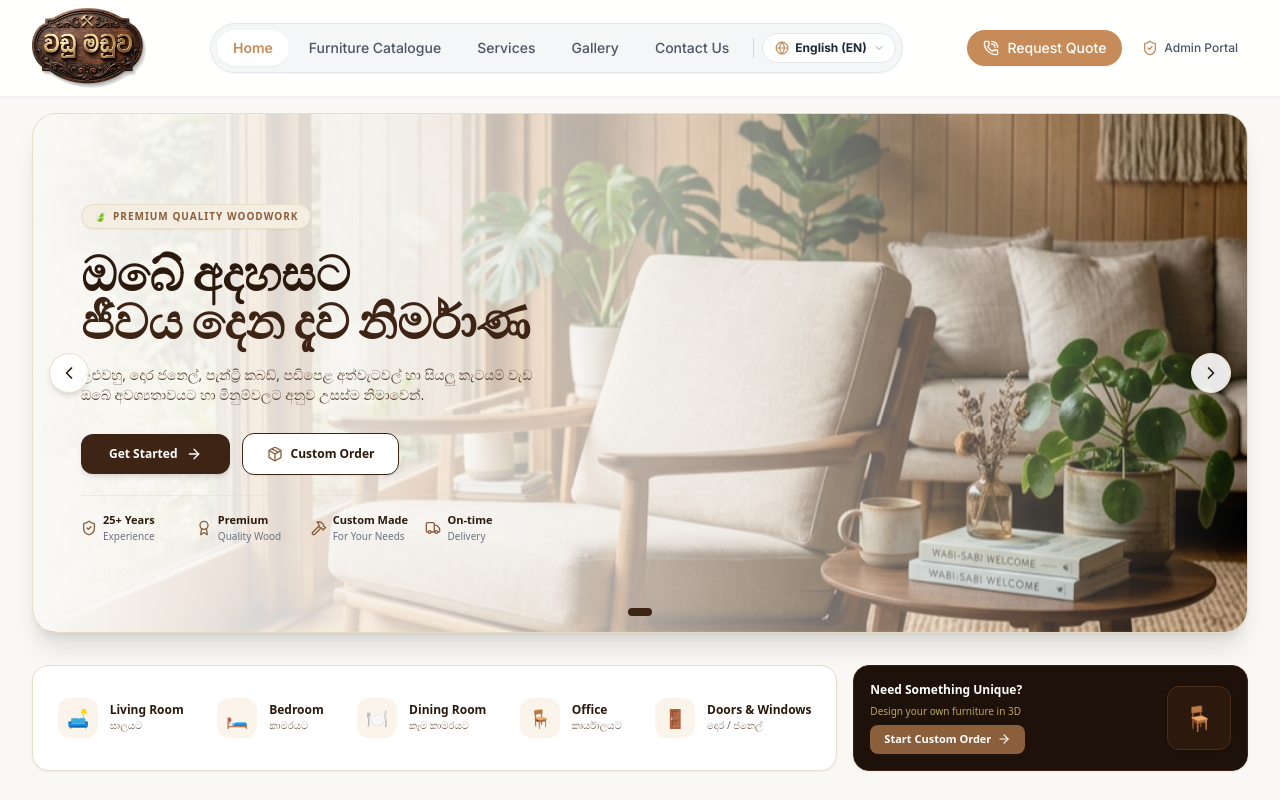
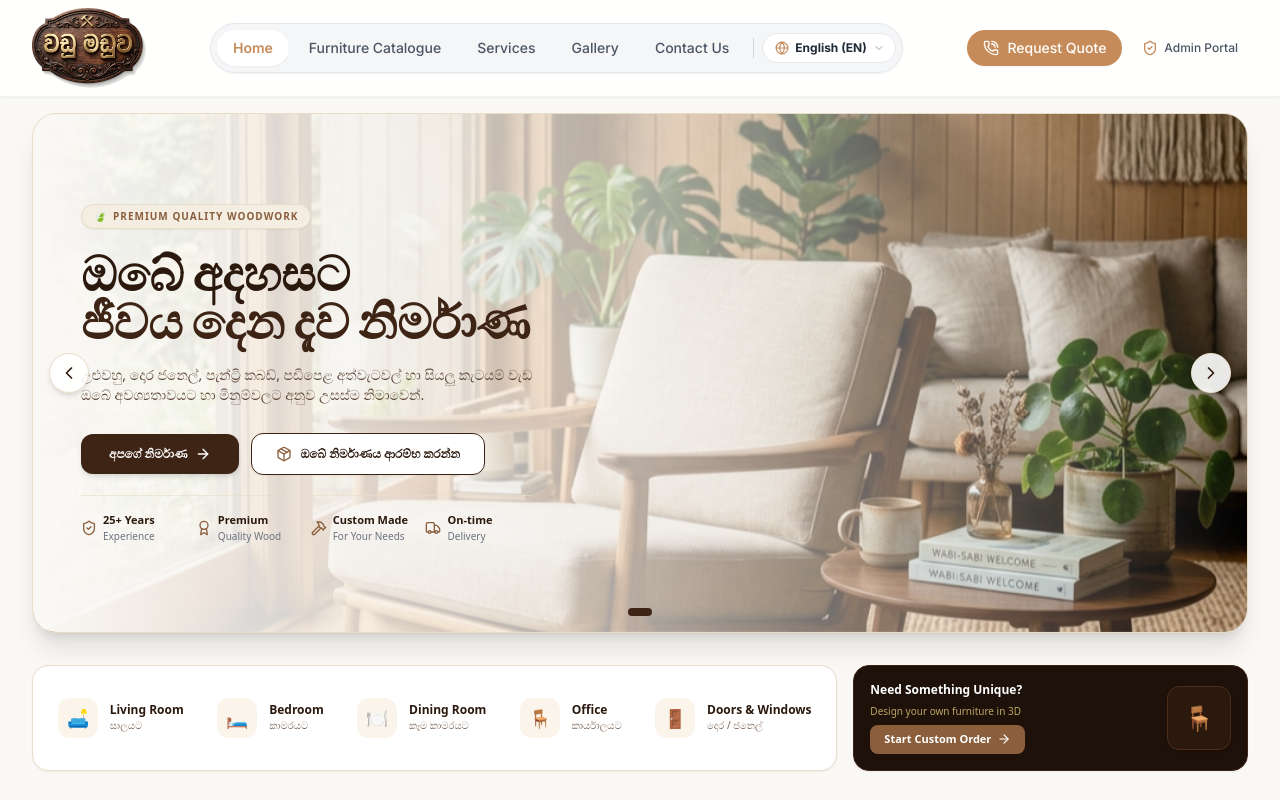
Before and after one commit to DishmiDahara/Vadu-Maduwa-Carpentry-System, a React (Vite) app in the folder woodcraftpro-frontend/: page / in a window 1280 px wide. Shown: the top 800 px of the page. Built offline with nearby package versions, Linux system fonts and the light colour scheme; a web font is replaced by a local one.

Commit message:
Update hero section buttons text to Sinhala

```diff
--- a/woodcraftpro-frontend/src/pages/HomePage.jsx
+++ b/woodcraftpro-frontend/src/pages/HomePage.jsx
@@ -146,7 +146,7 @@ export default function HomePage({ setActiveTab, onSelectProductForQuote, onOpen
                 onClick={() => setActiveTab('catalog')}
                 className="bg-[#3D2415] hover:bg-[#2B190E] text-white px-7 py-3 rounded-xl font-bold text-xs transition-all shadow-md flex items-center gap-2 active:scale-95 cursor-pointer"
               >
-                <span>Get Started</span>
+                <span>අපගේ නිර්මාණ</span>
                 <ArrowRight className="w-4 h-4" />
               </button>
               <button
@@ -154,7 +154,7 @@ export default function HomePage({ setActiveTab, onSelectProductForQuote, onOpen
                 className="bg-white hover:bg-[#FAF4EB] text-[#2B190E] border border-[#3D2415] px-6 py-3 rounded-xl font-bold text-xs transition-all flex items-center gap-2 shadow-sm active:scale-95 cursor-pointer"
               >
                 <Package className="w-4 h-4 text-[#8B5E3C]" />
-                <span>Custom Order</span>
+                <span>ඔබේ නිර්මාණය ආරම්භ කරන්න</span>
               </button>
             </div>
 
```
